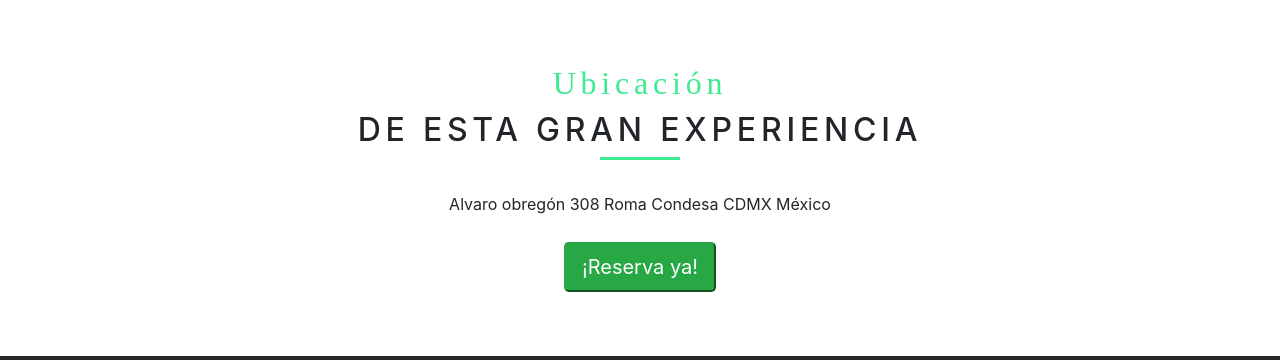
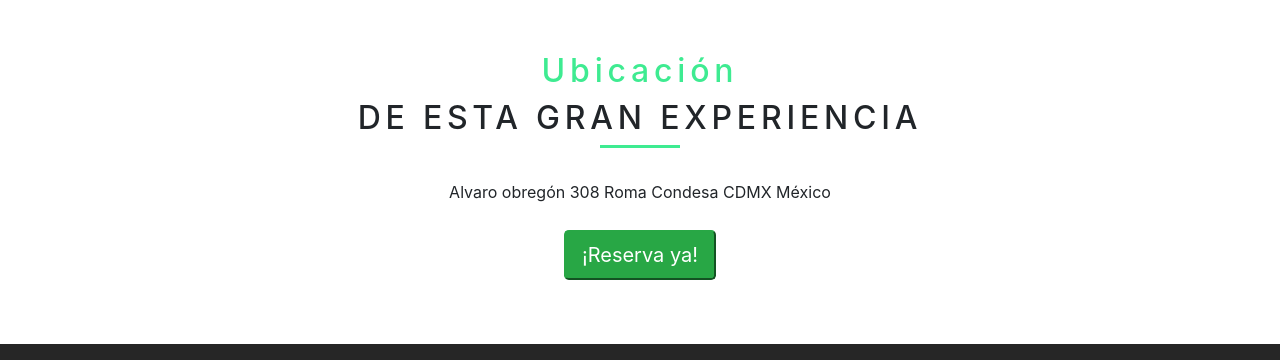
Before and after one commit to hectoremilio1000/lloronapage, a Gatsby site: page / in a window 1280 px wide. Shown: the part 2814-3174 px from the top of the page. Built offline with nearby package versions, Linux system fonts and the light colour scheme; Gatsby itself is replaced by a stand-in of ours.

Commit message:
ubicacion

```diff
--- a/src/components/navbarLinks.js
+++ b/src/components/navbarLinks.js
@@ -15,11 +15,6 @@ export default class NavbarLinks extends Component {
         path: "/",
         name: "inicio",
       },
-      // {
-      //   id: 1,
-      //   path: "/menu",
-      //   name: "menú",
-      // },
       {
         id: 1,
         path: "/reserva",
--- a/src/components/quickInfo.js
+++ b/src/components/quickInfo.js
@@ -5,6 +5,8 @@ import { QuickInfoWrapper } from "../components/styles/globalStyles";
 import { SectionButton } from "../components/styles/buttons";
 import Title from "./title";
 import Section from "../components/styles/section";
+
+import "../styles/global.css";
 
 const QuickInfo = () => (
   <Section>
@@ -21,9 +23,13 @@ const QuickInfo = () => (
         de brocheta de tocino crujiente .
       </p>
 
-      <Link to="/reserva" style={{ textDecoration: "none" }}>
-        <SectionButton style={{ margin: "2rem auto" }}>RESERVA</SectionButton>
-      </Link>
+      <div className="subSubDiv1Banner">
+        <Link to="/reserva">
+          <button type="button" className="buttonComponente">
+            ¡Reserva ya!
+          </button>
+        </Link>
+      </div>
     </QuickInfoWrapper>
   </Section>
 );
--- a/src/components/styles/globalStyles.js
+++ b/src/components/styles/globalStyles.js
@@ -12,6 +12,7 @@ export const GlobalStyle = createGlobalStyle`
     color: #262626;
     background: #fff;
   }
+
 `;
 
 export const colors = {
--- a/src/pages/index.js
+++ b/src/pages/index.js
@@ -43,12 +43,13 @@ const IndexPage = () => (
     <QuickInfo />
     <TitlebarImageList />
     <Section>
-      {/* <div>
-        <h4 className="text-center">Ubicación</h4>
-        <h2>de esta gran experiencia</h2>
-      </div> */}
-
-      <Title message="Ubicación" title="de esta gran experiencia" />
+      <div>
+        <h4 className="text-center tituloSection">Ubicación</h4>
+        <h2 className="text-center subTituloSection">
+          de esta gran experiencia
+        </h2>
+        <div className="linea"></div>
+      </div>
 
       <QuickInfoWrapper>
         <p className="textUbicacion">
--- a/src/styles/global.css
+++ b/src/styles/global.css
@@ -18,9 +18,7 @@
   text-align: center;
 }
 
-.fisTVz {
-  height: auto !important;
-}
+/*banner*/
 
 .bannerTitulo {
   font-size: 35px !important;
@@ -63,6 +61,27 @@
   justify-content: center;
   padding-top: 10px;
 }
+
+/*secciones*/
+.tituloSection {
+  letter-spacing: 0.3rem;
+  font-size: 2rem;
+  color: #3eeb91;
+}
+
+.subTituloSection {
+  letter-spacing: 0.3rem;
+  font-size: 2rem;
+  text-transform: uppercase;
+}
+
+.linea {
+  width: 5rem;
+  height: 0.2rem;
+  background: #3eeb91;
+  margin: 0.5rem auto;
+}
+
 ul {
   padding-inline-start: 0px !important;
 }
```
